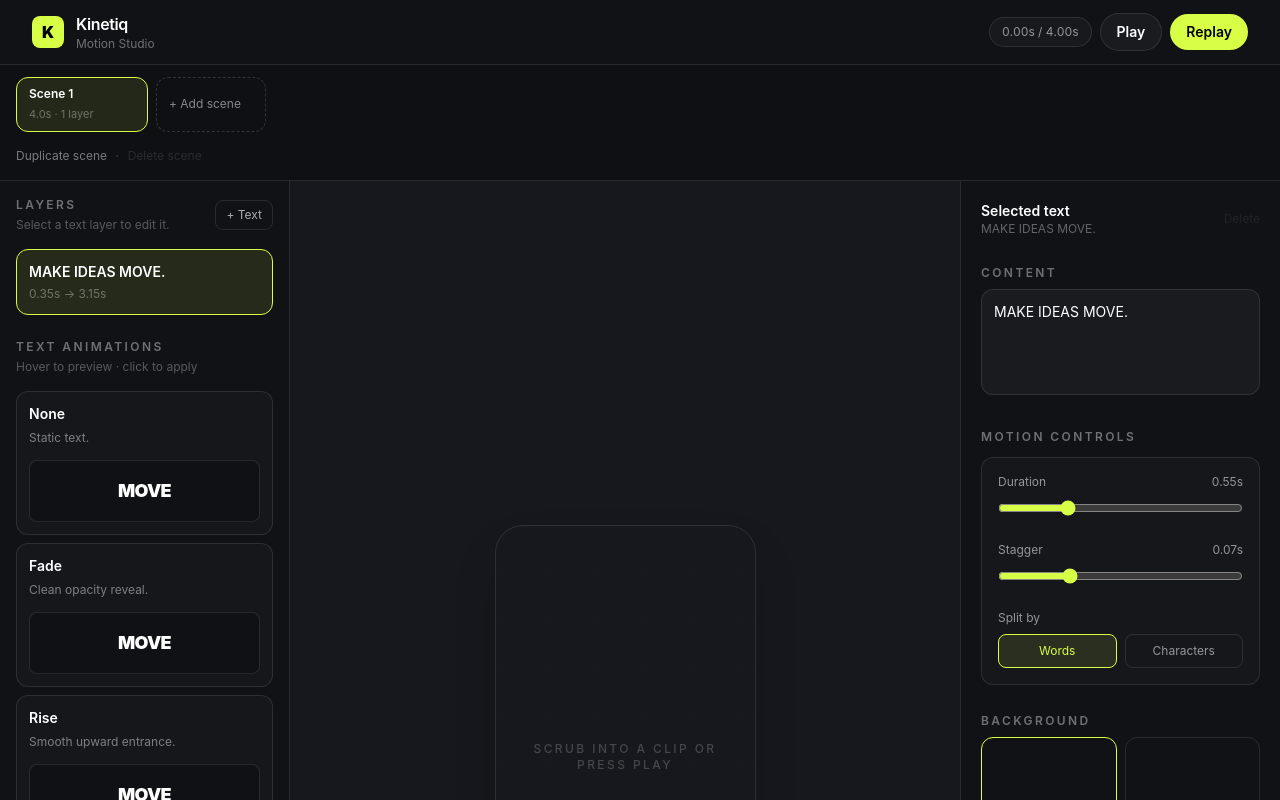
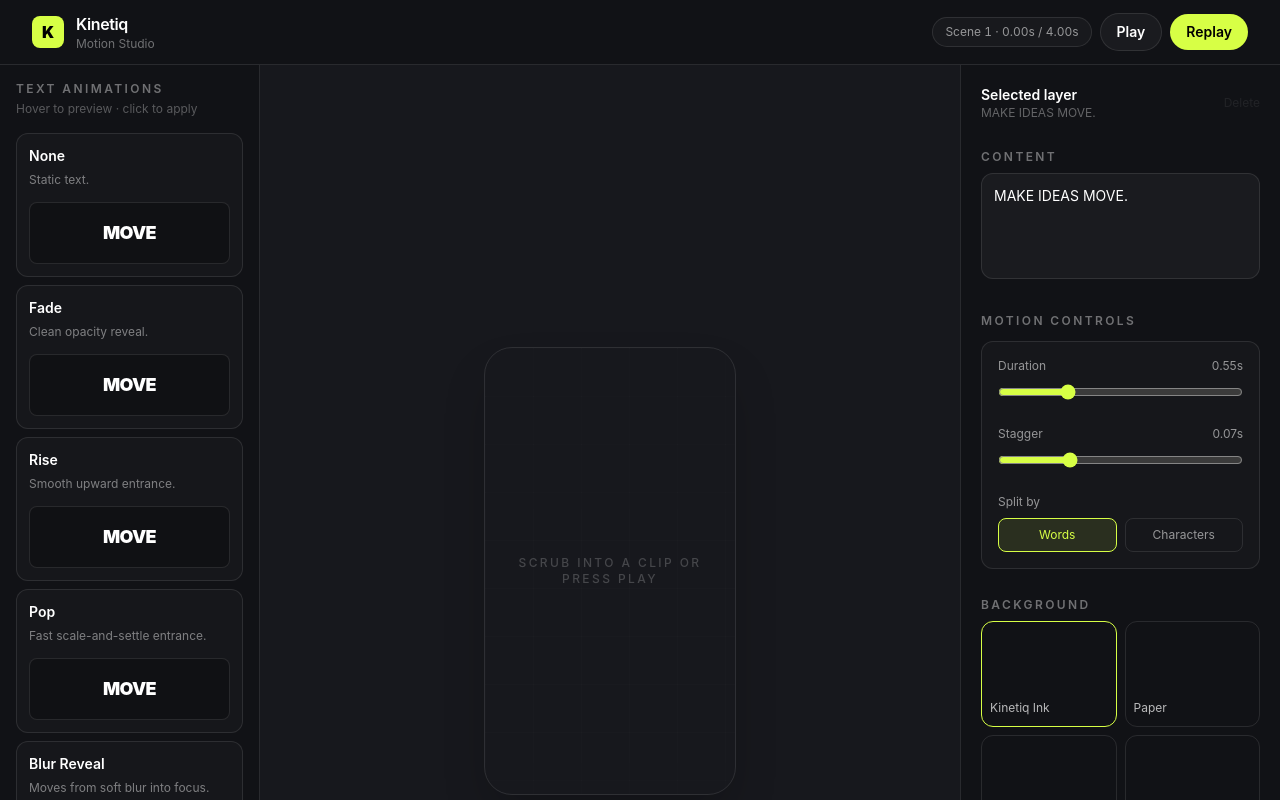
Before and after one commit to seavens3nt/kinetiq, a Next.js app: page / in a window 1280 px wide. Shown: the top 800 px of the page. Built offline with nearby package versions, Linux system fonts and the light colour scheme.

Commit message:
simplify editor layout around bottom scene and layer timeline

```diff
--- a/src/components/editor/motion-playground.tsx
+++ b/src/components/editor/motion-playground.tsx
@@ -27,11 +27,6 @@ export function MotionPlayground() {
     setCurrentTime,
     setPlaying,
     togglePlayback,
-    setActiveScene,
-    addScene,
-    duplicateScene,
-    deleteScene,
-    addTextElement,
     deleteSelectedElement,
     setSelectedElement,
     replay,
@@ -78,6 +73,7 @@ export function MotionPlayground() {
         togglePlayback();
       }
     };
+
     window.addEventListener("keydown", handleKeyDown);
     return () => window.removeEventListener("keydown", handleKeyDown);
   }, [togglePlayback]);
@@ -94,7 +90,7 @@ export function MotionPlayground() {
   const activeReplayKey = replayKey + previewKey;
 
   return (
-    <main className="min-h-screen bg-[#111216] text-white">
+    <main className="flex min-h-screen flex-col bg-[#111216] text-white">
       <header className="flex min-h-16 items-center justify-between border-b border-white/10 px-5 py-3 lg:px-8">
         <div className="flex items-center gap-3">
           <div className="grid h-8 w-8 place-items-center rounded-lg bg-[#d7ff45] font-black text-black">K</div>
@@ -103,9 +99,10 @@ export function MotionPlayground() {
             <div className="text-xs text-white/40">Motion Studio</div>
           </div>
         </div>
+
         <div className="flex items-center gap-2">
           <div className="hidden rounded-full border border-white/10 bg-white/[0.03] px-3 py-1.5 text-xs tabular-nums text-white/55 sm:block">
-            {currentTime.toFixed(2)}s / {scene.durationInSeconds.toFixed(2)}s
+            {scene.name} · {currentTime.toFixed(2)}s / {scene.durationInSeconds.toFixed(2)}s
           </div>
           <button
             onClick={togglePlayback}
@@ -122,79 +119,9 @@ export function MotionPlayground() {
         </div>
       </header>
 
-      <div className="border-b border-white/10 bg-[#0f1014] px-4 py-3">
-        <div className="flex gap-2 overflow-x-auto pb-1">
-          {project.scenes.map((item, index) => (
-            <button
-              key={item.id}
-              onClick={() => setActiveScene(index)}
-              className={`min-w-[132px] rounded-xl border px-3 py-2 text-left transition ${
-                activeSceneIndex === index
-                  ? "border-[#d7ff45] bg-[#d7ff45]/10"
-                  : "border-white/10 bg-white/[0.025] hover:bg-white/[0.05]"
-              }`}
-            >
-              <div className="text-xs font-semibold">{item.name}</div>
-              <div className="mt-1 text-[11px] text-white/35">
-                {item.durationInSeconds.toFixed(1)}s · {item.elements.length} layer{item.elements.length === 1 ? "" : "s"}
-              </div>
-            </button>
-          ))}
-          <button
-            onClick={addScene}
-            className="min-w-[110px] rounded-xl border border-dashed border-white/15 px-3 py-2 text-left text-xs text-white/50 transition hover:border-[#d7ff45]/50 hover:text-[#d7ff45]"
-          >
-            + Add scene
-          </button>
-        </div>
-        <div className="mt-2 flex gap-2">
-          <button onClick={duplicateScene} className="text-xs text-white/45 hover:text-white">Duplicate scene</button>
-          <span className="text-white/15">·</span>
-          <button
-            onClick={deleteScene}
-            disabled={project.scenes.length === 1}
-            className="text-xs text-white/45 hover:text-red-300 disabled:cursor-not-allowed disabled:opacity-25"
-          >
-            Delete scene
-          </button>
-        </div>
-      </div>
-
-      <div className="flex min-h-[calc(100vh-8.75rem)] flex-col">
-        <section className="grid min-h-0 flex-1 lg:grid-cols-[290px_1fr_320px]">
+      <div className="flex min-h-0 flex-1 flex-col">
+        <section className="grid min-h-0 flex-1 lg:grid-cols-[260px_1fr_320px]">
           <aside className="overflow-y-auto border-r border-white/10 p-4">
-            <div className="mb-4 flex items-center justify-between">
-              <div>
-                <p className="text-xs font-semibold uppercase tracking-[0.2em] text-white/40">Layers</p>
-                <p className="mt-1 text-xs text-white/30">Select a text layer to edit it.</p>
-              </div>
-              <button
-                onClick={addTextElement}
-                className="rounded-lg border border-white/10 px-2.5 py-1.5 text-xs text-white/65 hover:border-[#d7ff45]/50 hover:text-[#d7ff45]"
-              >
-                + Text
-              </button>
-            </div>
-
-            <div className="mb-6 space-y-2">
-              {scene.elements.map((element) => (
-                <button
-                  key={element.id}
-                  onClick={() => setSelectedElement(element.id)}
-                  className={`w-full rounded-xl border p-3 text-left ${
-                    selectedElementId === element.id
-                      ? "border-[#d7ff45] bg-[#d7ff45]/10"
-                      : "border-white/10 bg-white/[0.025] hover:bg-white/[0.05]"
-                  }`}
-                >
-                  <div className="truncate text-sm font-semibold">{element.content}</div>
-                  <div className="mt-1 text-xs text-white/35">
-                    {element.startTime.toFixed(2)}s → {(element.startTime + element.duration).toFixed(2)}s
-                  </div>
-                </button>
-              ))}
-            </div>
-
             <div className="mb-4">
               <p className="text-xs font-semibold uppercase tracking-[0.2em] text-white/40">Text animations</p>
               <p className="mt-1 text-xs text-white/30">Hover to preview · click to apply</p>
@@ -246,7 +173,7 @@ export function MotionPlayground() {
 
           <div className="flex min-h-[420px] items-center justify-center overflow-hidden bg-[#17181d] p-6 lg:p-10">
             <div
-              className={`relative aspect-[9/16] h-[58vh] max-h-[680px] min-h-[420px] overflow-hidden rounded-[28px] border border-white/10 shadow-2xl ${background.className}`}
+              className={`relative aspect-[9/16] h-[56vh] max-h-[650px] min-h-[420px] overflow-hidden rounded-[28px] border border-white/10 shadow-2xl ${background.className}`}
             >
               <div className="absolute inset-0 bg-[linear-gradient(rgba(255,255,255,0.035)_1px,transparent_1px),linear-gradient(90deg,rgba(255,255,255,0.035)_1px,transparent_1px)] bg-[size:48px_48px] opacity-30" />
               <div className="relative h-full w-full text-[#f7f7f4]">
@@ -259,6 +186,7 @@ export function MotionPlayground() {
                 {visibleElements.map((element, index) => {
                   const isSelected = selectedElementId === element.id;
                   const localReplayKey = activeReplayKey + Math.round(element.startTime * 100) + index;
+
                   return (
                     <button
                       key={element.id}
@@ -267,7 +195,9 @@ export function MotionPlayground() {
                       className={`absolute left-1/2 top-1/2 flex w-[82%] -translate-x-1/2 items-center justify-center rounded-2xl px-4 py-2 outline-none ${
                         isSelected ? "ring-2 ring-[#d7ff45]/70" : ""
                       }`}
-                      style={{ transform: `translate(-50%, calc(-50% + ${index * 110 - (visibleElements.length - 1) * 55}px))` }}
+                      style={{
+                        transform: `translate(-50%, calc(-50% + ${index * 110 - (visibleElements.length - 1) * 55}px))`,
+                      }}
                     >
                       <AnimatedText
                         text={element.content}
@@ -284,15 +214,15 @@ export function MotionPlayground() {
 
           <aside className="overflow-y-auto border-l border-white/10 p-5">
             <div className="space-y-7">
-              <div className="flex items-center justify-between">
-                <div>
-                  <div className="text-sm font-semibold">Selected text</div>
-                  <div className="text-xs text-white/35">{selectedElement.content}</div>
+              <div className="flex items-center justify-between gap-4">
+                <div className="min-w-0">
+                  <div className="text-sm font-semibold">Selected layer</div>
+                  <div className="truncate text-xs text-white/35">{selectedElement.content}</div>
                 </div>
                 <button
                   onClick={deleteSelectedElement}
                   disabled={scene.elements.length === 1}
-                  className="text-xs text-white/35 hover:text-red-300 disabled:cursor-not-allowed disabled:opacity-20"
+                  className="shrink-0 text-xs text-white/35 hover:text-red-300 disabled:cursor-not-allowed disabled:opacity-20"
                 >
                   Delete
                 </button>
```
